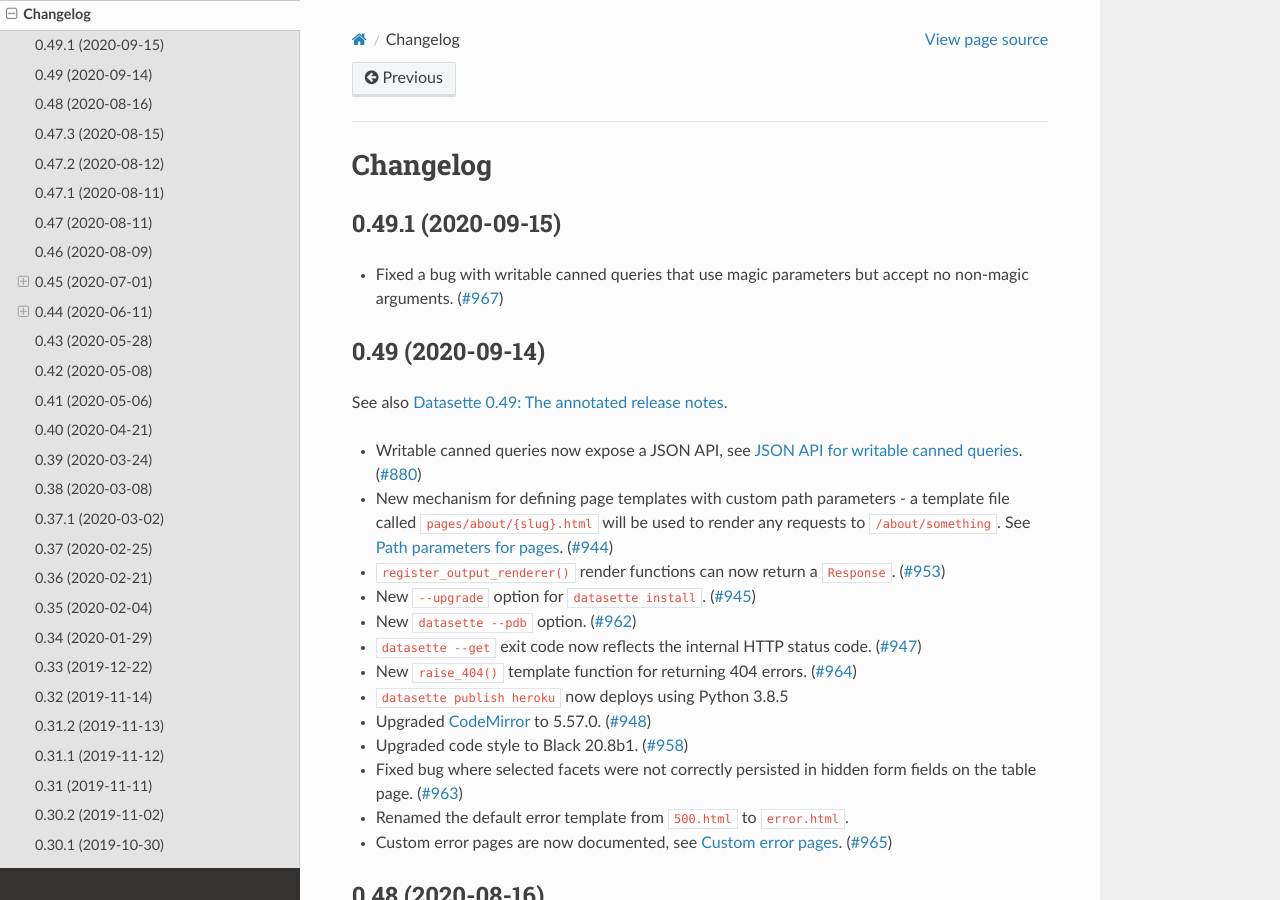
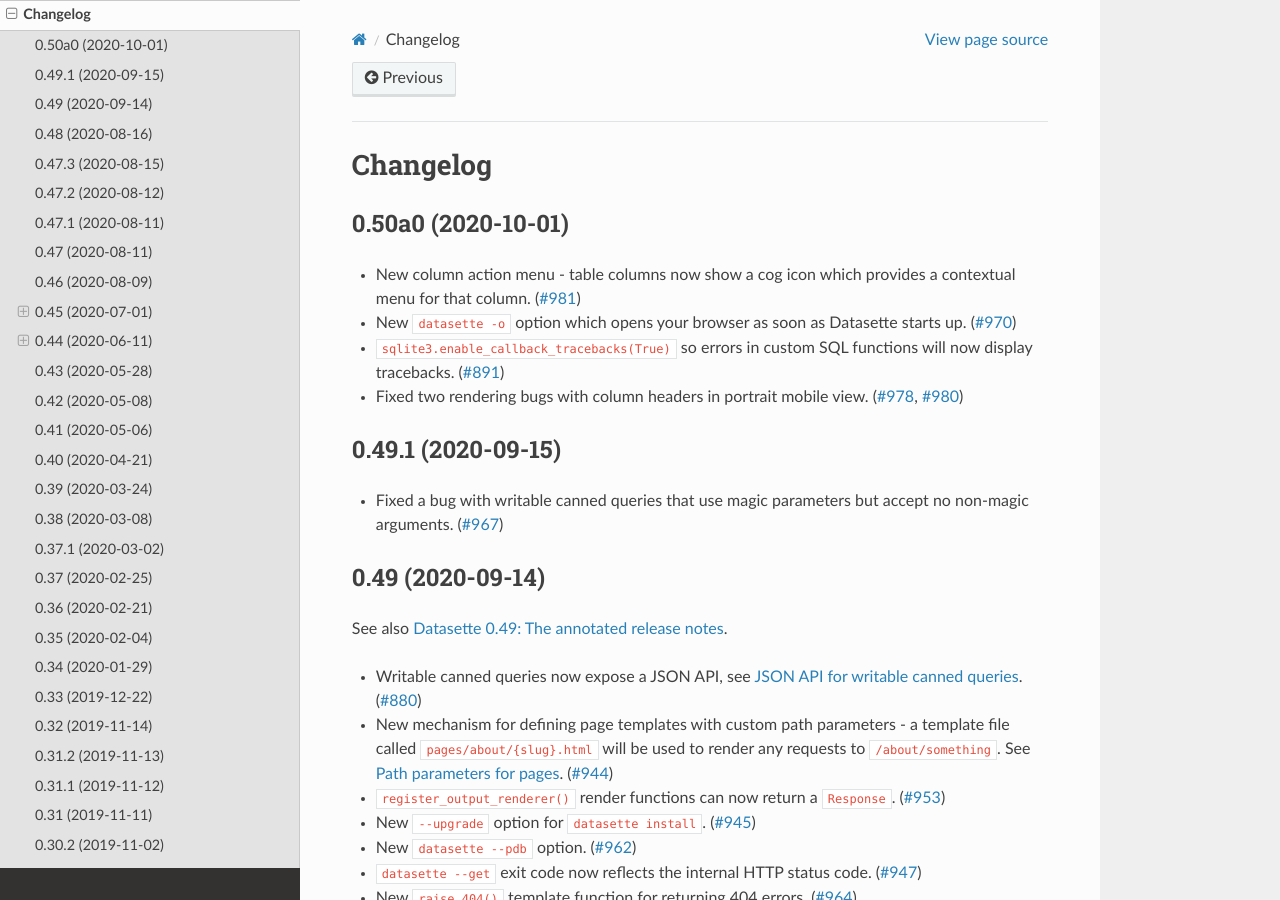
Before and after one commit to simonw/datasette, a Sphinx documentation site: the page built from docs/changelog.rst, in a window 1280 px wide and 900 px high. Built offline with Sphinx 7.4.7 and the Read the Docs theme 2.0.0, drawn with Linux system fonts in a browser that asks for light colours.

Commit message:
Release 0.50a0
Refs #891, #970, #978, #980, #981

```diff
--- a/docs/changelog.rst
+++ b/docs/changelog.rst
@@ -3,6 +3,16 @@
 =========
 Changelog
 =========
+
+.. _v0_50_a0:
+
+0.50a0 (2020-10-01)
+-------------------
+
+- New column action menu - table columns now show a cog icon which provides a contextual menu for that column. (`#981 <https://github.com/simonw/datasette/issues/981>`__)
+- New ``datasette -o`` option which opens your browser as soon as Datasette starts up. (`#970 <https://github.com/simonw/datasette/issues/970>`__)
+- ``sqlite3.enable_callback_tracebacks(True)`` so errors in custom SQL functions will now display tracebacks. (`#891 <https://github.com/simonw/datasette/issues/891>`__)
+- Fixed two rendering bugs with column headers in portrait mobile view. (`#978 <https://github.com/simonw/datasette/issues/978>`__, `#980 <https://github.com/simonw/datasette/issues/980>`__)
 
 .. _v0_49_1:
 
```
